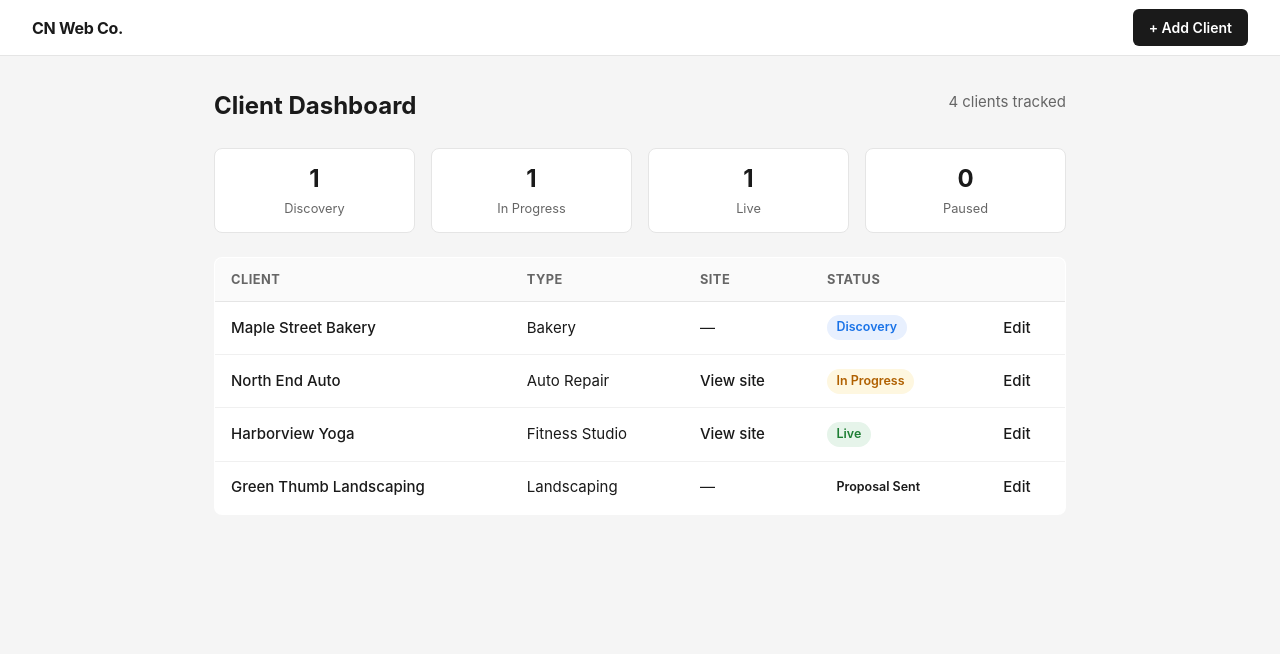
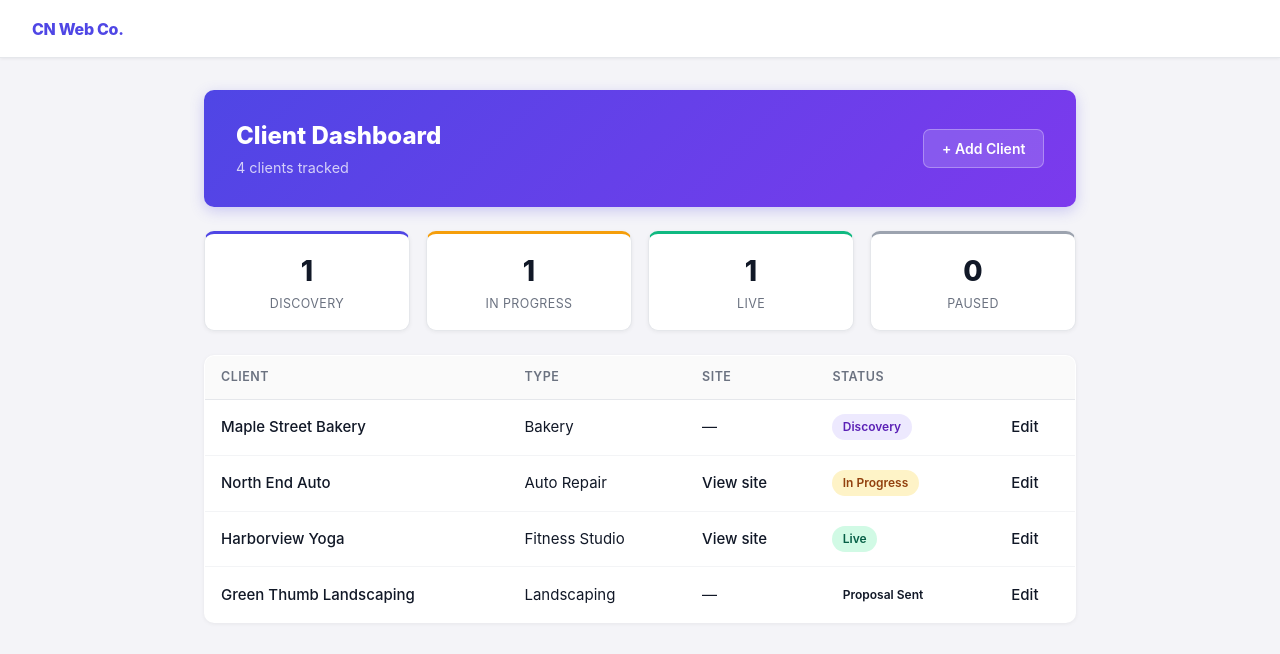
Before and after one commit to jack-nolan-dev/cn-client-tracker, a Flask app: page / in a window 1280 px wide. Shown: the top 654 px of the page. Run offline with Flask 3, Linux system fonts and the light colour scheme; data comes from the database, SQL or seed files in the repository.

Commit message:
Refresh dashboard UI — gradient header, accent colors, remove duplicate nav button

```diff
--- a/static/style.css
+++ b/static/style.css
@@ -1,33 +1,59 @@
 *, *::before, *::after { box-sizing: border-box; margin: 0; padding: 0; }
+
+:root {
+  --accent: #4f46e5;
+  --accent-hover: #4338ca;
+  --bg: #f4f4f8;
+  --surface: #fff;
+  --border: #e5e7eb;
+  --text: #111827;
+  --muted: #6b7280;
+  --radius: 10px;
+}
 
 body {
   font-family: -apple-system, BlinkMacSystemFont, "Segoe UI", sans-serif;
-  background: #f5f5f5;
-  color: #1a1a1a;
+  background: var(--bg);
+  color: var(--text);
   font-size: 15px;
   line-height: 1.5;
 }
 
 /* Nav */
 nav {
-  background: #fff;
-  border-bottom: 1px solid #e5e5e5;
+  background: var(--surface);
+  border-bottom: 1px solid var(--border);
   padding: 0 2rem;
-  height: 56px;
+  height: 58px;
   display: flex;
   align-items: center;
   justify-content: space-between;
+  box-shadow: 0 1px 3px rgba(0,0,0,0.06);
 }
 .nav-brand {
-  font-weight: 700;
+  font-weight: 800;
   font-size: 1rem;
   text-decoration: none;
-  color: #1a1a1a;
+  color: var(--accent);
   letter-spacing: -0.3px;
 }
 
 /* Main */
-main { max-width: 900px; margin: 2rem auto; padding: 0 1.5rem; }
+main { max-width: 920px; margin: 2rem auto; padding: 0 1.5rem; }
+
+/* Dashboard hero header */
+.dashboard-header {
+  background: linear-gradient(135deg, #4f46e5 0%, #7c3aed 100%);
+  border-radius: var(--radius);
+  padding: 1.75rem 2rem;
+  margin-bottom: 1.5rem;
+  display: flex;
+  align-items: center;
+  justify-content: space-between;
+  box-shadow: 0 4px 14px rgba(79,70,229,0.25);
+}
+.dashboard-header h1 { font-size: 1.5rem; font-weight: 800; color: #fff; }
+.dashboard-header p { color: rgba(255,255,255,0.75); margin-top: 0.2rem; font-size: 0.9rem; }
 
 /* Page header */
 .page-header {
@@ -37,9 +63,9 @@ main { max-width: 900px; margin: 2rem auto; padding: 0 1.5rem; }
   margin-bottom: 1.5rem;
 }
 .page-header h1 { font-size: 1.5rem; font-weight: 700; }
-.page-header p { color: #666; margin-top: 0.2rem; }
-.back-link { font-size: 0.85rem; color: #666; text-decoration: none; display: block; margin-bottom: 0.3rem; }
-.back-link:hover { color: #1a1a1a; }
+.page-header p { color: var(--muted); margin-top: 0.2rem; }
+.back-link { font-size: 0.85rem; color: var(--muted); text-decoration: none; display: block; margin-bottom: 0.3rem; }
+.back-link:hover { color: var(--text); }
 
 /* Stats bar */
 .stats-bar {
@@ -48,83 +74,96 @@ main { max-width: 900px; margin: 2rem auto; padding: 0 1.5rem; }
   margin-bottom: 1.5rem;
 }
 .stat {
-  background: #fff;
-  border: 1px solid #e5e5e5;
-  border-radius: 8px;
-  padding: 0.75rem 1.25rem;
+  background: var(--surface);
+  border: 1px solid var(--border);
+  border-radius: var(--radius);
+  padding: 1rem 1.25rem;
   text-align: center;
   flex: 1;
+  box-shadow: 0 1px 4px rgba(0,0,0,0.06);
+  border-top: 3px solid var(--border);
 }
-.stat-count { display: block; font-size: 1.5rem; font-weight: 700; }
-.stat-label { font-size: 0.8rem; color: #666; }
+.stat:nth-child(1) { border-top-color: #4f46e5; }
+.stat:nth-child(2) { border-top-color: #f59e0b; }
+.stat:nth-child(3) { border-top-color: #10b981; }
+.stat:nth-child(4) { border-top-color: #9ca3af; }
+
+.stat-count { display: block; font-size: 1.75rem; font-weight: 800; color: var(--text); }
+.stat-label { font-size: 0.78rem; color: var(--muted); text-transform: uppercase; letter-spacing: 0.4px; }
 
 /* Table */
 .client-table {
   width: 100%;
   border-collapse: collapse;
-  background: #fff;
-  border-radius: 8px;
+  background: var(--surface);
+  border-radius: var(--radius);
   overflow: hidden;
-  border: 1px solid #e5e5e5;
+  border: 1px solid var(--border);
+  box-shadow: 0 1px 4px rgba(0,0,0,0.06);
 }
 .client-table th {
   text-align: left;
   padding: 0.75rem 1rem;
-  font-size: 0.8rem;
+  font-size: 0.78rem;
   text-transform: uppercase;
   letter-spacing: 0.5px;
-  color: #666;
-  border-bottom: 1px solid #e5e5e5;
+  color: var(--muted);
+  border-bottom: 1px solid var(--border);
   background: #fafafa;
+  font-weight: 600;
 }
 .client-table td {
-  padding: 0.85rem 1rem;
-  border-bottom: 1px solid #f0f0f0;
+  padding: 0.9rem 1rem;
+  border-bottom: 1px solid #f3f4f6;
 }
 .client-table tr:last-child td { border-bottom: none; }
-.client-table a { color: #1a1a1a; text-decoration: none; font-weight: 500; }
-.client-table a:hover { text-decoration: underline; }
+.client-table tr:hover td { background: #f9f9fb; }
+.client-table a { color: var(--text); text-decoration: none; font-weight: 500; }
+.client-table a:hover { color: var(--accent); text-decoration: underline; }
 
 /* Badges */
 .badge {
   display: inline-block;
-  padding: 0.2rem 0.6rem;
+  padding: 0.25rem 0.65rem;
   border-radius: 999px;
-  font-size: 0.78rem;
+  font-size: 0.75rem;
   font-weight: 600;
 }
-.badge-discovery     { background: #e8f0fe; color: #1a73e8; }
-.badge-in-progress   { background: #fef7e0; color: #b06000; }
-.badge-live          { background: #e6f4ea; color: #1e7e34; }
-.badge-paused        { background: #f1f3f4; color: #5f6368; }
+.badge-discovery     { background: #ede9fe; color: #5b21b6; }
+.badge-in-progress   { background: #fef3c7; color: #92400e; }
+.badge-live          { background: #d1fae5; color: #065f46; }
+.badge-paused        { background: #f3f4f6; color: #4b5563; }
 
 /* Buttons */
 .btn {
   display: inline-block;
-  padding: 0.5rem 1rem;
-  border-radius: 6px;
+  padding: 0.5rem 1.1rem;
+  border-radius: 7px;
   font-size: 0.875rem;
   font-weight: 600;
   text-decoration: none;
   cursor: pointer;
   border: none;
-  transition: opacity 0.15s;
+  transition: background 0.15s, opacity 0.15s;
 }
-.btn:hover { opacity: 0.85; }
-.btn-primary   { background: #1a1a1a; color: #fff; }
-.btn-secondary { background: #fff; color: #1a1a1a; border: 1px solid #d0d0d0; }
-.btn-danger    { background: #fff; color: #c0392b; border: 1px solid #c0392b; margin-top: 2rem; }
+.btn-primary   { background: var(--accent); color: #fff; }
+.btn-primary:hover { background: var(--accent-hover); }
+.btn-secondary { background: var(--surface); color: var(--text); border: 1px solid var(--border); }
+.btn-secondary:hover { background: #f9f9fb; }
+.btn-danger    { background: var(--surface); color: #dc2626; border: 1px solid #dc2626; margin-top: 2rem; }
+.btn-danger:hover { background: #fef2f2; }
 
 /* Forms */
 .client-form {
-  background: #fff;
-  border: 1px solid #e5e5e5;
-  border-radius: 8px;
+  background: var(--surface);
+  border: 1px solid var(--border);
+  border-radius: var(--radius);
   padding: 1.5rem;
   display: flex;
   flex-direction: column;
   gap: 1rem;
   max-width: 560px;
+  box-shadow: 0 1px 4px rgba(0,0,0,0.06);
 }
 .client-form label {
   display: flex;
--- a/templates/base.html
+++ b/templates/base.html
@@ -9,7 +9,6 @@
 <body>
   <nav>
     <a href="/" class="nav-brand">CN Web Co.</a>
-    <a href="/add" class="btn btn-primary">+ Add Client</a>
   </nav>
   <main>
     {% block content %}{% endblock %}
--- a/templates/dashboard.html
+++ b/templates/dashboard.html
@@ -1,9 +1,12 @@
 {% extends "base.html" %}
 {% block content %}
 
-<div class="page-header">
-  <h1>Client Dashboard</h1>
-  <p>{{ clients|length }} client{{ 's' if clients|length != 1 else '' }} tracked</p>
+<div class="dashboard-header">
+  <div>
+    <h1>Client Dashboard</h1>
+    <p>{{ clients|length }} client{{ 's' if clients|length != 1 else '' }} tracked</p>
+  </div>
+  <a href="/add" class="btn" style="background:rgba(255,255,255,0.15);color:#fff;border:1px solid rgba(255,255,255,0.3);">+ Add Client</a>
 </div>
 
 {% if clients %}
```
Also changed, not shown: other parts of static/style.css (+13 -11 lines).
